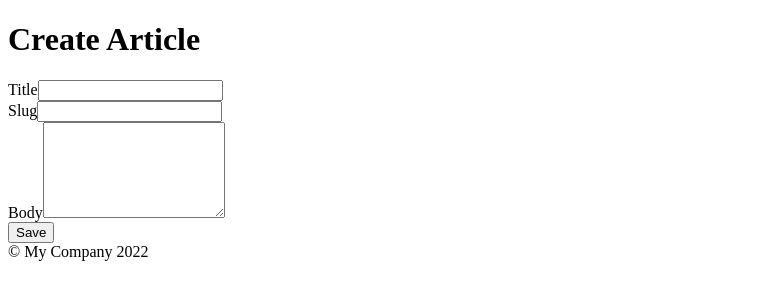
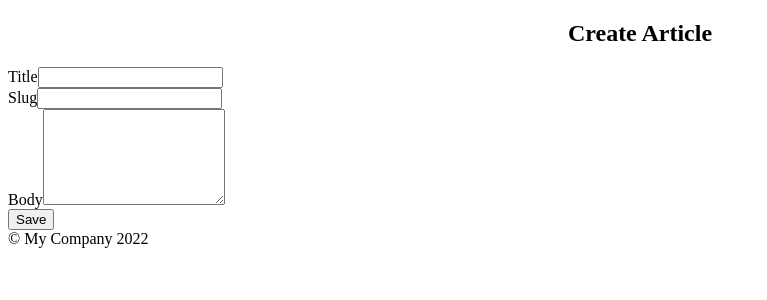
Before and after one commit to krzysiekska/blogphpadvtemp, a Yii app: template frontend/views/article/create.php in a window 1280 px wide. Shown: the top 300 px of the page, without its empty margins (0-767 px from the left). Run offline with PHP 8.4 and a stand-in for Yii, Linux system fonts and the light colour scheme; the template is opened without the code that fills it, so the values that code supplies are empty; form fields are guessed from the names that the template uses; some libraries are stand-ins or nearby versions.

Commit message:
corrected layout

```diff
--- a/frontend/views/article/_form.php
+++ b/frontend/views/article/_form.php
@@ -9,7 +9,10 @@ use yii\widgets\ActiveForm;
 ?>
 
 <div class="article-form">
-
+    <section class="page-section" id="contact">
+        <div class="container">
+            <div class="site-login">
+                <div class="col-lg-8 col-xl-7">
     <?php $form = ActiveForm::begin(); ?>
 
     <?= $form->field($model, 'title')->textInput(['maxlength' => true]) ?>
@@ -23,5 +26,8 @@ use yii\widgets\ActiveForm;
     </div>
 
     <?php ActiveForm::end(); ?>
-
+                </div>
+            </div>
+        </div>
+    </section>
 </div>
--- a/frontend/views/article/create.php
+++ b/frontend/views/article/create.php
@@ -10,11 +10,18 @@ $this->params['breadcrumbs'][] = ['label' => 'Articles', 'url' => ['index']];
 $this->params['breadcrumbs'][] = $this->title;
 ?>
 <div class="article-create">
+    <section class="page-section" id="contact">
+        <div class="container">
+            <div class="site-login">
 
-    <h1><?= Html::encode($this->title) ?></h1>
-
+    <h1 style="text-align: center"><?= Html::encode($this->title) ?></h1>
+                <div class="col-lg-8 col-xl-7">
     <?= $this->render('_form', [
         'model' => $model,
     ]) ?>
+                </div>
+            </div>
+        </div>
+    </section>
 
 </div>
--- a/frontend/views/layouts/bootstrap.php
+++ b/frontend/views/layouts/bootstrap.php
@@ -18,7 +18,7 @@ $this->registerMetaTag(['charset' => Yii::$app->charset], 'charset');
 $this->registerMetaTag(['name' => 'viewport', 'content' => 'width=device-width, initial-scale=1, shrink-to-fit=no']);
 $this->registerMetaTag(['name' => 'description', 'content' => $this->params['meta_description'] ?? '']);
 $this->registerMetaTag(['name' => 'keywords', 'content' => $this->params['meta_keywords'] ?? '']);
-$this->registerLinkTag(['rel' => 'icon', 'type' => 'image/x-icon', 'href' => '@web/favicon.ico']);
+//$this->registerLinkTag(['rel' => 'icon', 'type' => 'image/x-icon', 'href' => '@web/favicon.ico']);
 ?>
 
 
```
Also changed, not shown: frontend/views/article/_article_item.php (+15 -6 lines), frontend/views/article/_search.php (+8 -0 lines), frontend/views/article/index.php (+10 -4 lines), frontend/views/article/update.php (+8 -1 lines), frontend/views/article/view.php (+9 -2 lines).
